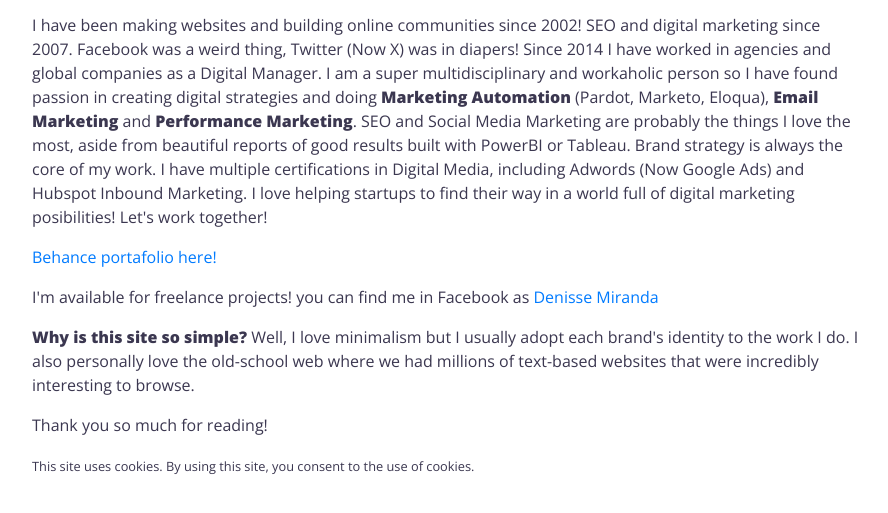
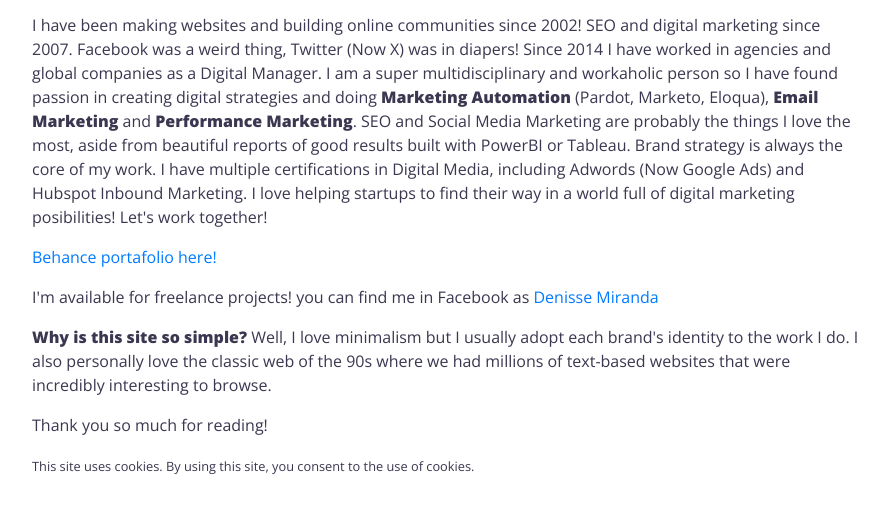
Before and after one commit to denissemiranda/denissemiranda.github.io, a website built with Parcel: page index.html in a window 1280 px wide. Shown: the part 215-728 px from the top of the page, without its empty margins (192-1080 px from the left). Built offline with nearby package versions, Linux system fonts and the light colour scheme.

Commit message:
Update index.html

```diff
--- a/index.html
+++ b/index.html
@@ -43,7 +43,7 @@
   <p>I have been making websites and building online communities since 2002! SEO and digital marketing since 2007. Facebook was a weird thing, Twitter (Now X) was in diapers! Since 2014 I have worked in agencies and global companies as a Digital Manager. I am a super multidisciplinary and workaholic person so I have found passion in creating digital strategies and doing <b>Marketing Automation</b> (Pardot, Marketo, Eloqua), <b>Email Marketing</b> and <b>Performance Marketing</b>. SEO and Social Media Marketing are probably the things I love the most, aside from beautiful reports of good results built with PowerBI or Tableau. Brand strategy is always the core of my work. I have multiple certifications in Digital Media, including Adwords (Now Google Ads) and Hubspot Inbound Marketing. I love helping startups to find their way in a world full of digital marketing posibilities! Let's work together! </p>
   <p><a href="https://www.behance.net/denissemiranda">Behance portafolio here!</a></p>
   <p>I'm available for freelance projects! you can find me in Facebook as <a href="https://www.facebook.com/denissemiranda.marketing">Denisse Miranda</a></p>
-  <p><b>Why is this site so simple?</b> Well, I love minimalism but I usually adopt each brand's identity to the work I do. I also personally love the old-school web where we had millions of text-based websites that were incredibly interesting to browse.</p>
+  <p><b>Why is this site so simple?</b> Well, I love minimalism but I usually adopt each brand's identity to the work I do. I also personally love the classic web of the 90s where we had millions of text-based websites that were incredibly interesting to browse.</p>
 <!---
 <div class="container mt-5 mb-5">
   <div class="row">
```
